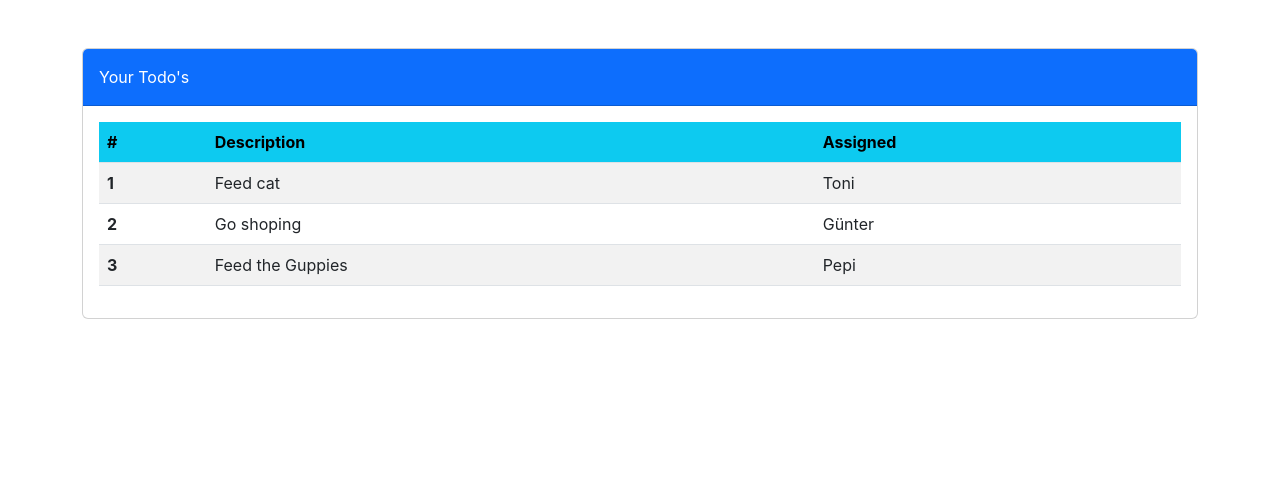
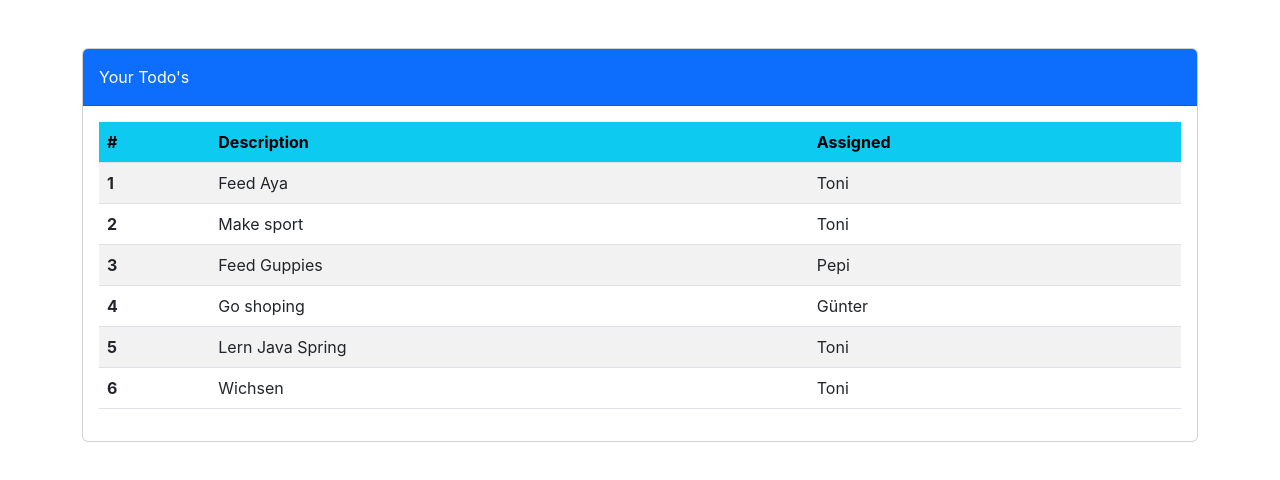
Before and after one commit to tonisun/react-ts-todos, a React (Create React App) app: page / in a window 1280 px wide. Shown: the top 480 px of the page. Built offline with nearby package versions, Linux system fonts and the light colour scheme.

Commit message:
json
json'.

```diff
--- a/src/App.js
+++ b/src/App.js
@@ -2,6 +2,17 @@ import './App.css';
 import TodoRowItem from './components/TodoRowItem';
 
 function App() {
+
+  // JSON Objects
+  const arrTodos = [
+    {rowNumber: 1, rowDescription: 'Feed Aya', rowAssigned: 'Toni'},
+    {rowNumber: 2, rowDescription: 'Make sport', rowAssigned: 'Toni'},
+    {rowNumber: 3, rowDescription: 'Feed Guppies', rowAssigned: 'Pepi'},
+    {rowNumber: 4, rowDescription: 'Go shoping', rowAssigned: 'Günter'},
+    {rowNumber: 5, rowDescription: 'Lern Java Spring', rowAssigned: 'Toni'},
+    {rowNumber: 6, rowDescription: 'Wichsen', rowAssigned: 'Toni'},
+  ]
+
   return (
     <div className='mt-5 container'>
       <div className='card'>
@@ -18,7 +29,36 @@ function App() {
               </tr>
             </thead>
             <tbody>
-              <TodoRowItem/>
+              <TodoRowItem
+                rowNumber={arrTodos[0].rowNumber}
+                rowDescription={arrTodos[0].rowDescription}
+                rowAssigned={arrTodos[0].rowAssigned}
+              />
+              <TodoRowItem
+                rowNumber={arrTodos[1].rowNumber}
+                rowDescription={arrTodos[1].rowDescription}
+                rowAssigned={arrTodos[1].rowAssigned}
+              />
+              <TodoRowItem
+                rowNumber={arrTodos[2].rowNumber}
+                rowDescription={arrTodos[2].rowDescription}
+                rowAssigned={arrTodos[2].rowAssigned}
+              />
+              <TodoRowItem
+                rowNumber={arrTodos[3].rowNumber}
+                rowDescription={arrTodos[3].rowDescription}
+                rowAssigned={arrTodos[3].rowAssigned}
+              />
+              <TodoRowItem
+                rowNumber={arrTodos[4].rowNumber}
+                rowDescription={arrTodos[4].rowDescription}
+                rowAssigned={arrTodos[4].rowAssigned}
+              />
+              <TodoRowItem
+                rowNumber={arrTodos[5].rowNumber}
+                rowDescription={arrTodos[5].rowDescription}
+                rowAssigned={arrTodos[5].rowAssigned}
+              />
             </tbody>
           </table>
         </div>
--- a/src/components/TodoRowItem.js
+++ b/src/components/TodoRowItem.js
@@ -1,27 +1,18 @@
 
-function TodoRowItem () {
+function TodoRowItem (props) {
 
-    const rowNumber = [1, 2, 3]
-    const rowDescription = ['Feed cat', 'Go shoping', 'Feed the Guppies']
-    const rowAssigned = ['Toni', 'Günter', 'Pepi']
+    //const rowNumber = [1, 2, 3]
+    //const rowDescription = ['Feed cat', 'Go shoping', 'Feed the Guppies']
+    //const rowAssigned = ['Toni', 'Günter', 'Pepi']
 
     return (
         <>
             <tr>
-                <th scope='row'>{rowNumber[0]}</th>
-                <td>{rowDescription[0]}</td>
-                <td>{rowAssigned[0]}</td>
-              </tr>
-              <tr>
-                <th scope='row'>{rowNumber[1]}</th>
-                <td >{rowDescription[1]}</td>
-                <td>{rowAssigned[1]}</td>
-              </tr>
-              <tr>
-                <th scope='row'>{rowNumber[2]}</th>
-                <td>{rowDescription[2]}</td>
-                <td>{rowAssigned[2]}</td>
-              </tr>
+                <th scope='row'>{props.rowNumber}</th>
+                <td>{props.rowDescription}</td>
+                <td>{props.rowAssigned}</td>
+            </tr>
+
         </>
     )
 }
```
